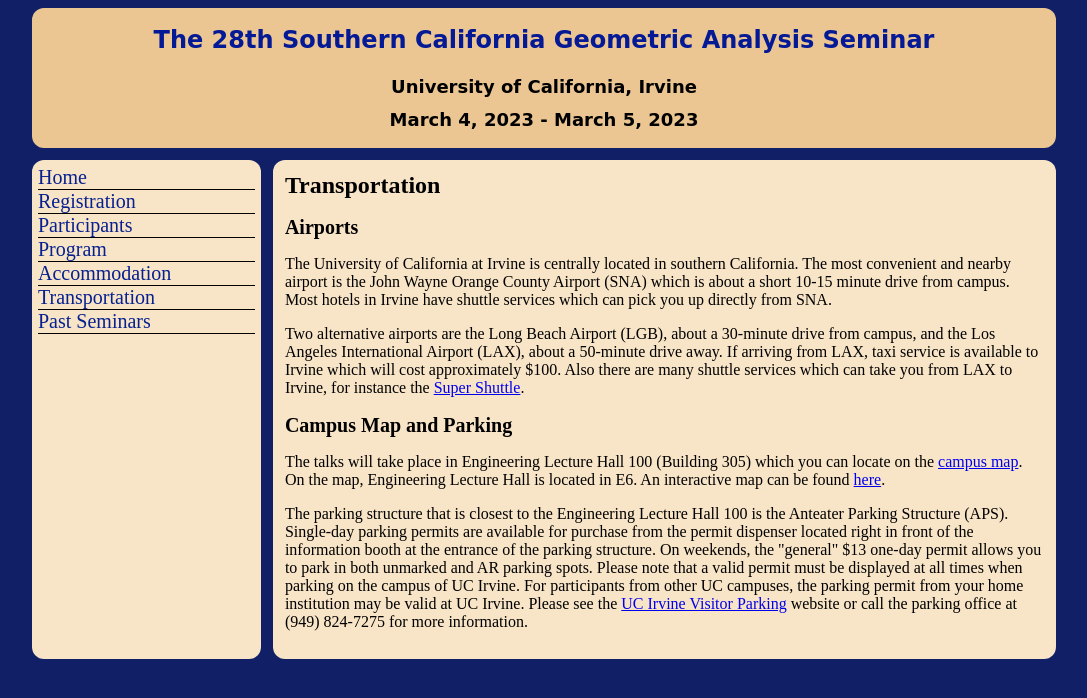
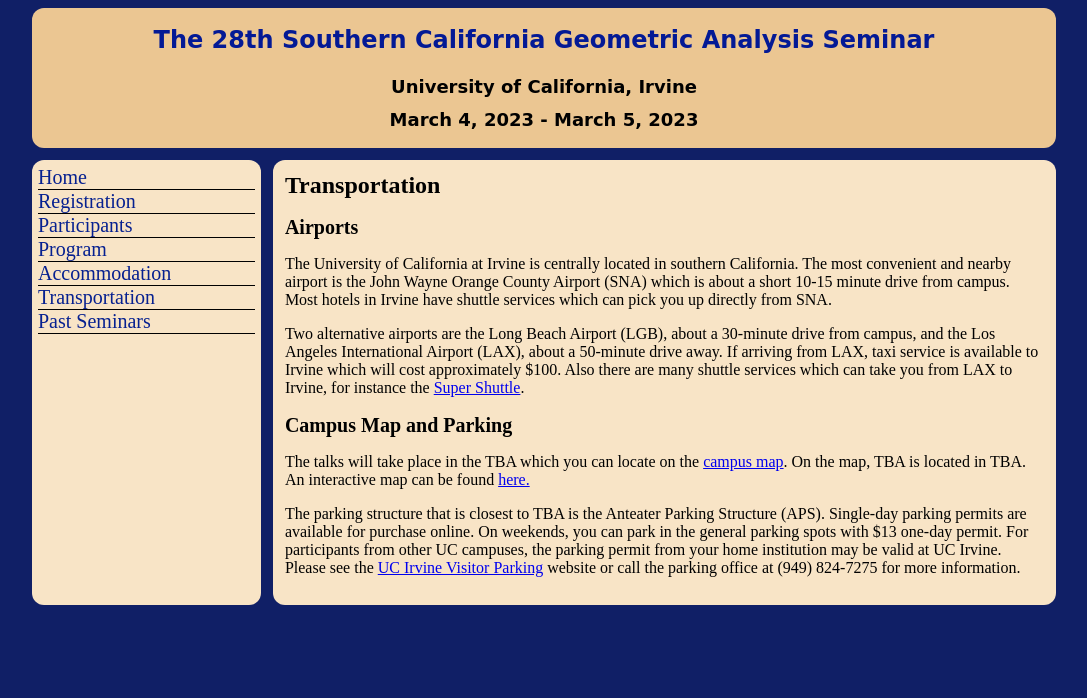
Before and after one commit to Geometry-Discovery-Project-UCI/scgas.math.uci.edu, a Vue app: page /transportation in a window 1280 px wide. Shown: the top 698 px of the page, without its empty margins (96-1183 px from the left). Built offline with nearby package versions, Linux system fonts and the light colour scheme.

Commit message:
Updated "Transportation Section" by Zhiqin Lu.

```diff
--- a/src/views/TransportationView.vue
+++ b/src/views/TransportationView.vue
@@ -18,30 +18,27 @@
   </p>
   <h2>Campus Map and Parking</h2>
   <p>
-    The talks will take place in Engineering Lecture Hall 100 (Building 305)
+    The talks will take place in the {{ seminarLocation }}
     which you can locate on the
     <a
-      href="https://parking.uci.edu/maps/documents/UCI-MainCampusMap.pdf"
+      href="https://parking.uci.edu/maps/documents/2022-UCI-MainCampusMap.pdf"
       target="_blank"
       >campus map</a
-    >. On the map, Engineering Lecture Hall is located in E6. An interactive map
+    >. On the map, {{ seminarLocation }} is located in TBA. An interactive map
     can be found
     <a
       href="http://www.parking.uci.edu/maps/imap.cfm?autolaunch=true&action=getDirections&lotId=31&buildingId=129&pt=V&pid=G3&pl=1&b=0&ik=0&cs=0&zw=0&pd=1"
       target="_blank"
-      >here</a
-    >.
+      >here.</a
+    >
   </p>
   <p>
-    The parking structure that is closest to the Engineering Lecture Hall 100 is
-    the Anteater Parking Structure (APS). Single-day parking permits are
-    available for purchase from the permit dispenser located right in front of
-    the information booth at the entrance of the parking structure. On weekends,
-    the "general" $13 one-day permit allows you to park in both unmarked and AR
-    parking spots. Please note that a valid permit must be displayed at all
-    times when parking on the campus of UC Irvine. For participants from other
-    UC campuses, the parking permit from your home institution may be valid at
-    UC Irvine. Please see the
+    The parking structure that is closest to {{ seminarLocation }} is the
+    Anteater Parking Structure (APS). Single-day parking permits are available
+    for purchase online. On weekends, you can park in the general parking spots
+    with $13 one-day permit. For participants from other UC campuses, the
+    parking permit from your home institution may be valid at UC Irvine. Please
+    see the
     <a
       href="http://www.parking.uci.edu/permits/visitorpermits.cfm"
       target="_blank"
@@ -59,6 +56,13 @@ h2 {
 
 <script lang="ts">
 import { defineComponent } from "vue";
+import config from "@/config.json";
 
-export default defineComponent({});
+export default defineComponent({
+  setup: () => {
+    return {
+      seminarLocation: config.location,
+    };
+  },
+});
 </script>
```
Also changed, not shown: 1 other file (tests, documents, lock files or other folders).
